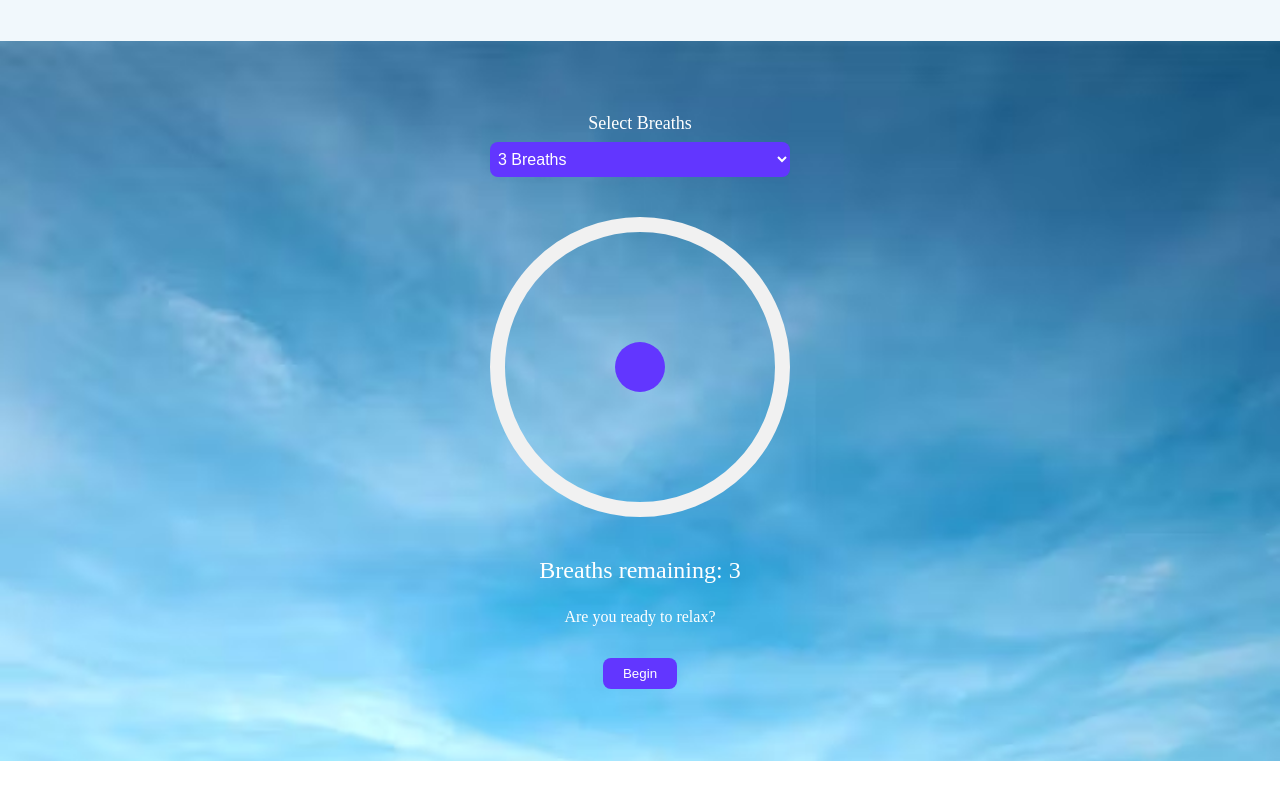
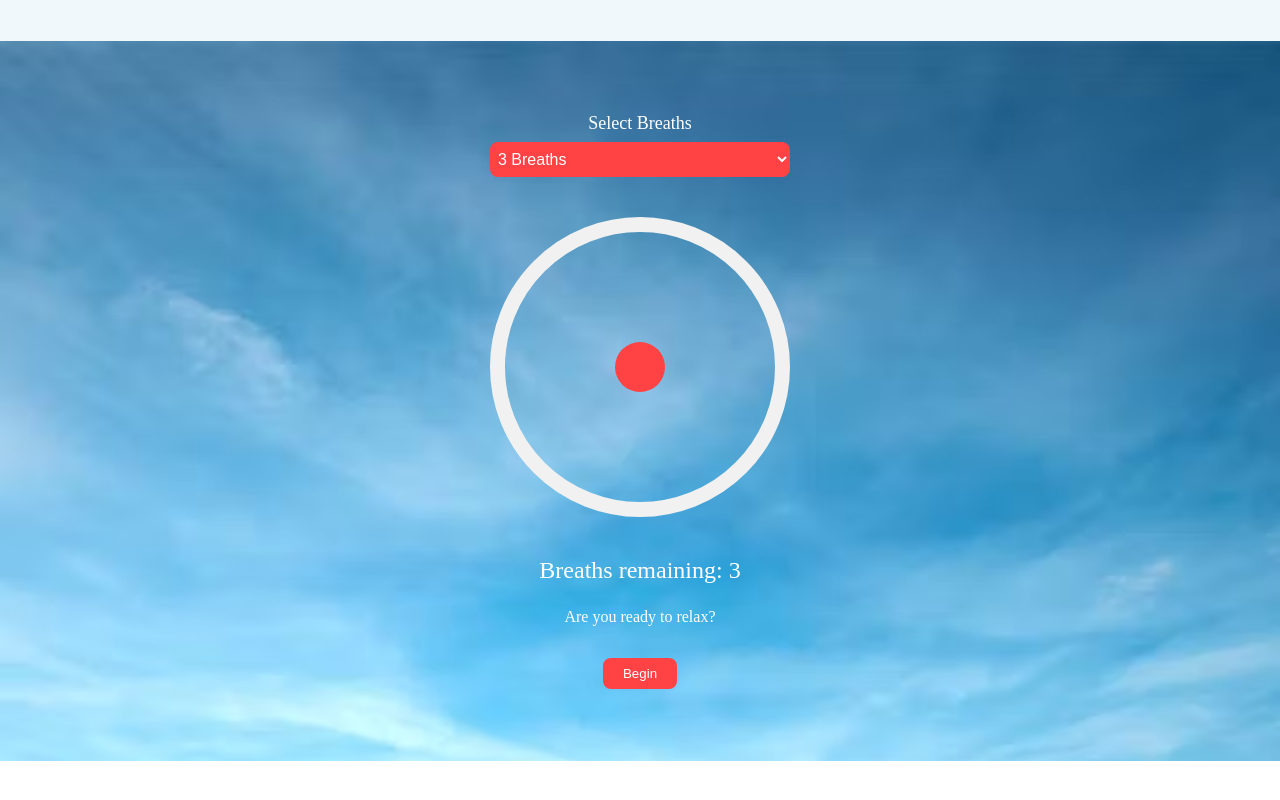
Before and after one commit to DamlaO18/phase1WebApp, a plain HTML site: page index.html in a window 1280 px wide. Shown: the part 1509-2309 px from the top of the page. Drawn offline with Linux system fonts and the light colour scheme; no server answers; grey boxes are pictures that could not be loaded; a web font is replaced by a local one.

Commit message:
final touch

```diff
--- a/index.css
+++ b/index.css
@@ -189,7 +189,7 @@ header {
     min-width: 300px;
     font-size: 16px;
     padding: 8px 4px;
-    background-color: #6236ff;
+    background-color: #ff4244;
     color: #fff;
 }
 
@@ -219,7 +219,7 @@ header {
     width: 50px;
     height: 50px;
     position: absolute;
-    background-color: #6236ff;
+    background-color: #ff4244;
     border-radius: 50%;
     transition: 4s ease all;
     box-shadow: 0 10px 15px -3px rgba(0, 0, 0, 0.1) 0 4px 6px -2px rgba(0, 0, 0, 0.5);
@@ -243,7 +243,7 @@ header {
 .start {
     padding: 8px 20px;
     border-radius: 8px;
-    background-color: #6236ff;
+    background-color: #ff4244;
     color: #fff;
     border: none;
     cursor: pointer;
@@ -253,7 +253,7 @@ header {
 
 .start:hover {
     background-color: #f1f1f1;
-    color: #6236ff;
+    color: #ff4244;
 }
 
 .start-inactive {
```
